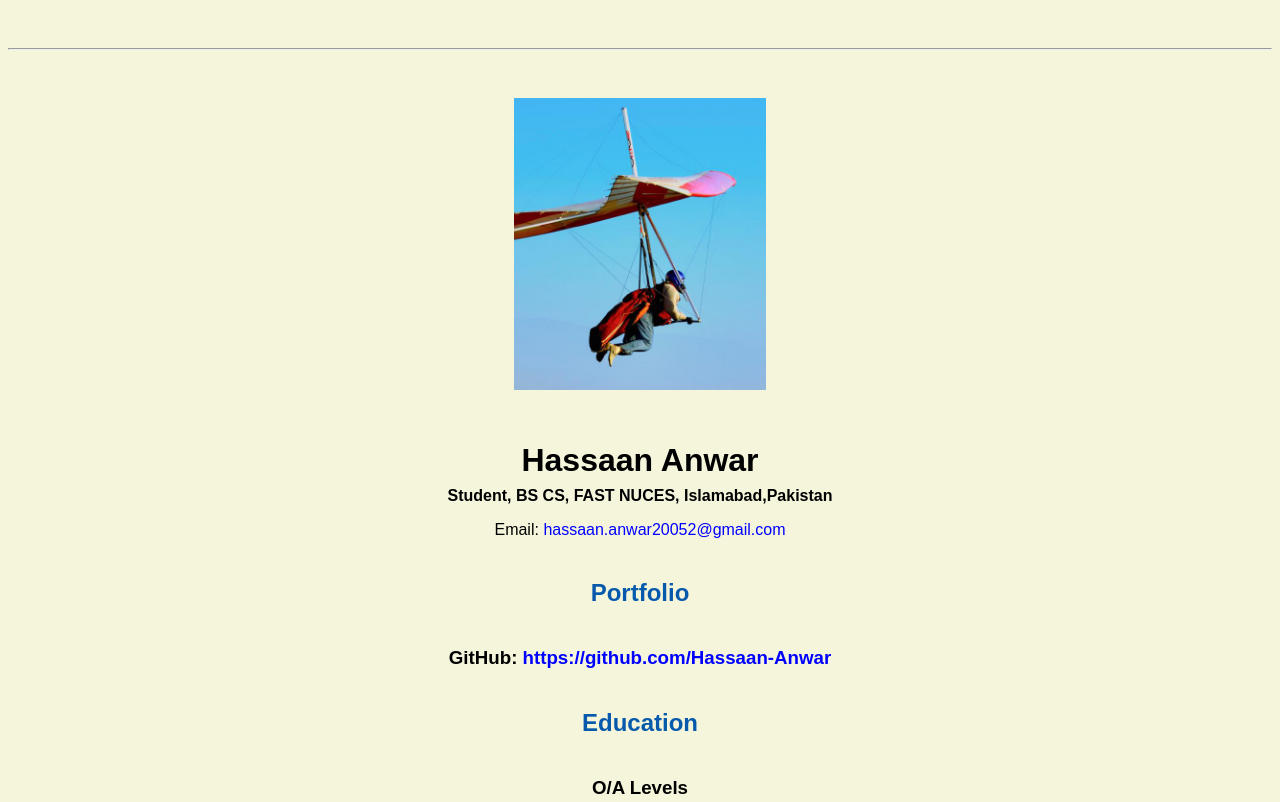
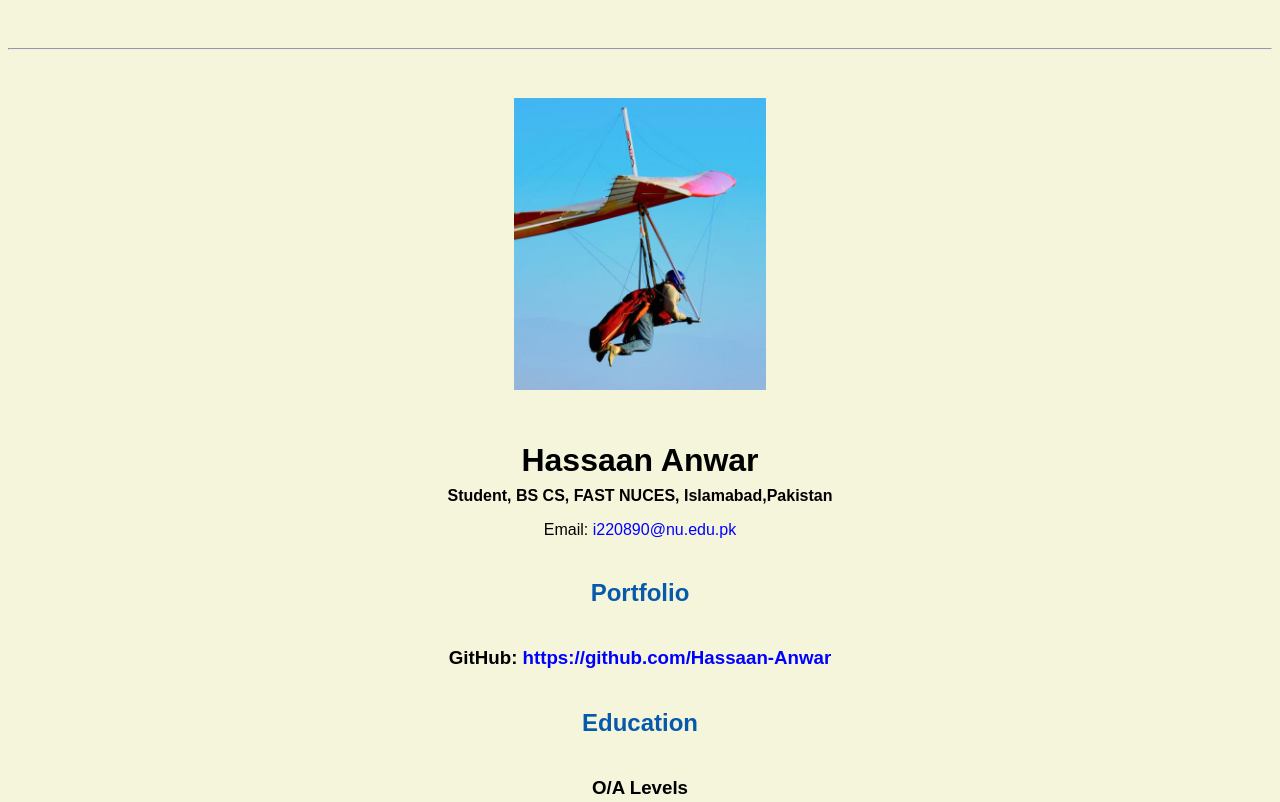
Before and after one commit to Hassaan-Anwar/Hassaan-Anwar.github.io, a plain HTML site: page resume.html in a window 1280 px wide. Shown: the top 802 px of the page. Drawn offline with Linux system fonts and the light colour scheme.

Commit message:
Update resume.html

```diff
--- a/resume.html
+++ b/resume.html
@@ -22,7 +22,7 @@
     <h1>Hassaan Anwar</h1>
     <h4>Student, BS CS, FAST NUCES, Islamabad,Pakistan</h4>
 
-    <p>Email: <a href="mailto:hassaan.anwar20052@gmail.com" target="_blank">hassaan.anwar20052@gmail.com</a></p>
+    <p>Email: <a href="mailto:i220890@nu.edu.pk" target="_blank">i220890@nu.edu.pk</a></p>
     <!-- don't post physical address, personal phone number or other personal information on the web! -->
 
     <h2>Portfolio</h2>
```
